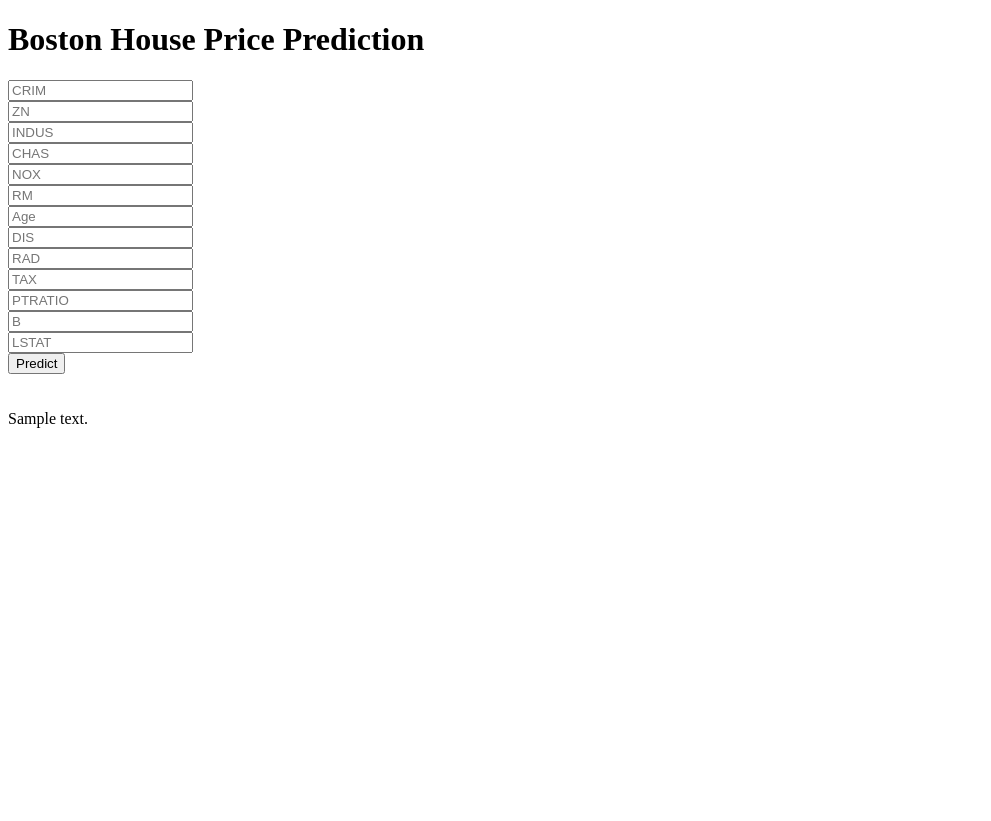
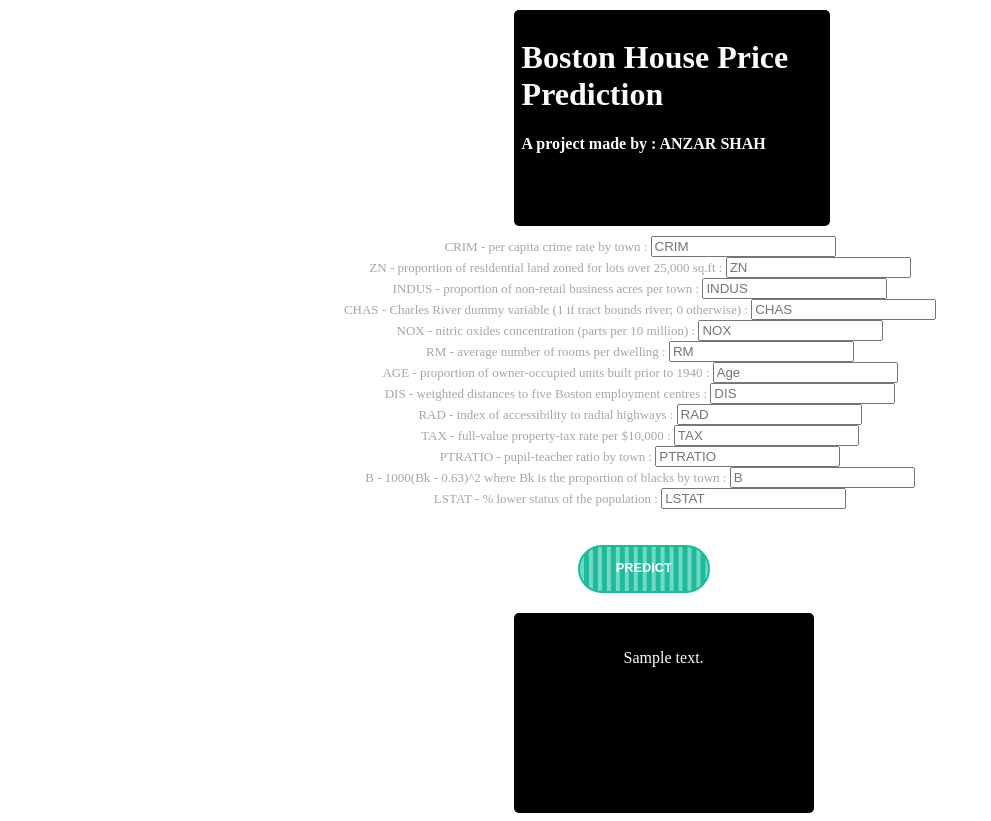
Before and after one commit to anzarshah/tourism_pred_data, a Flask app: template templates/home.html in a window 1280 px wide. Shown: the whole page, without its empty margins (0-991 px from the left). Before the commit the page ends 428 px from the top, so only its background shows below. Run offline with Flask 2, Linux system fonts and the light colour scheme; the template is opened without the code that fills it: most values are stand-ins (such as "Sample title", 1, 10 or a date in 2020); parts of the project's set-up code (start-up, migrations or seed data) failed here and were passed over.

Commit message:
Last commit

```diff
--- /dev/null
+++ b/static/css/style.css
@@ -0,0 +1,89 @@
+
+.login{
+    background-color: #000000;
+    padding: 8px;
+    border-radius: 5px;
+    color: rgb(252, 252, 252);
+    margin: 10px;
+    width: 300px;
+    height: 200px;
+    margin-left: 40%;
+}
+.pred{
+    background-color: #000000;
+    color: rgb(252, 252, 252);
+    width: 300px;
+    border-radius: 5px;
+    height: 200px;
+    margin-left: 40%;
+    text-align: center;
+
+}
+.formact{
+  margin: 10px;
+  color: rgb(168, 165, 165);
+  font-size: small;
+  text-align: center;
+
+}
+
+.textbelow{
+  font-size: small;
+  color: rgb(76, 76, 76);
+  margin-left: 20%;
+
+}
+
+
+
+
+.btn {
+    box-sizing: border-box;
+    -webkit-appearance: none;
+       -moz-appearance: none;
+            appearance: none;
+    background-color: transparent;
+    border: 2px solid #e74c3c;
+    border-radius: 0.6em;
+    color: #e74c3c;
+    cursor: pointer;
+    display: flex;
+    align-self: center;
+    font-size: 0.8rem;
+    font-weight: 400;
+    line-height: 1;
+    margin: 20px;
+    padding: 1.2em 2.8em;
+    text-decoration: none;
+    text-align: center;
+    text-transform: uppercase;
+    font-family: "Montserrat", sans-serif;
+    font-weight: 700;
+    align-items: center;
+    margin-left: 45%;
+
+  }
+  .btn:hover, .btn:focus {
+    color: #fff;
+    outline: 0;
+  }
+
+  .first {
+    transition: box-shadow 300ms ease-in-out, color 300ms ease-in-out;
+  }
+  .first:hover {
+    box-shadow: 0 0 40px 40px #e74c3c inset;
+  }
+
+  .second {
+    border-radius: 2em;
+    border-color: #1abc9c;
+    color: #fff;
+    background-image: linear-gradient(to right, rgba(26, 188, 156, 0.6), rgba(26, 188, 156, 0.6) 5%, #1abc9c 5%, #1abc9c 10%, rgba(26, 188, 156, 0.6) 10%, rgba(26, 188, 156, 0.6) 15%, #1abc9c 15%, #1abc9c 20%, rgba(26, 188, 156, 0.6) 20%, rgba(26, 188, 156, 0.6) 25%, #1abc9c 25%, #1abc9c 30%, rgba(26, 188, 156, 0.6) 30%, rgba(26, 188, 156, 0.6) 35%, #1abc9c 35%, #1abc9c 40%, rgba(26, 188, 156, 0.6) 40%, rgba(26, 188, 156, 0.6) 45%, #1abc9c 45%, #1abc9c 50%, rgba(26, 188, 156, 0.6) 50%, rgba(26, 188, 156, 0.6) 55%, #1abc9c 55%, #1abc9c 60%, rgba(26, 188, 156, 0.6) 60%, rgba(26, 188, 156, 0.6) 65%, #1abc9c 65%, #1abc9c 70%, rgba(26, 188, 156, 0.6) 70%, rgba(26, 188, 156, 0.6) 75%, #1abc9c 75%, #1abc9c 80%, rgba(26, 188, 156, 0.6) 80%, rgba(26, 188, 156, 0.6) 85%, #1abc9c 85%, #1abc9c 90%, rgba(26, 188, 156, 0.6) 90%, rgba(26, 188, 156, 0.6) 95%, #1abc9c 95%, #1abc9c 100%);
+    background-position: 0 0;
+    background-size: 70%;
+    transition: background 300ms ease-in-out;
+  }
+  .second:hover {
+    background-position: 100px;
+  }
--- a/templates/home.html
+++ b/templates/home.html
@@ -7,6 +7,7 @@
   <link href='https://fonts.googleapis.com/css?family=Pacifico' rel='stylesheet' type='text/css'>
 <link href='https://fonts.googleapis.com/css?family=Arimo' rel='stylesheet' type='text/css'>
 <link href='https://fonts.googleapis.com/css?family=Hind:300' rel='stylesheet' type='text/css'>
+<link href="../static/css/style.css" rel="stylesheet" type="text/css">
 <link href='https://fonts.googleapis.com/css?family=Open+Sans+Condensed:300' rel='stylesheet' type='text/css'>
 
 
@@ -15,34 +16,57 @@
 <body>
  <div class="login">
 	<h1>Boston House Price Prediction</h1>
+    <h4>A project made by : ANZAR SHAH</h4>
+    </div>
+     <!-- Main Input For Receiving Query to our ML -->
+    <form  class="formact" action="{{ url_for('predict')}}"method="post">
+        CRIM - per capita crime rate by town :
+      <input type="text" name="CRIM" placeholder="CRIM" required="required" /><br>
+      ZN - proportion of residential land zoned for lots over 25,000 sq.ft :
+    	<input type="text" name="ZN" placeholder="ZN" required="required" /><br>
+        INDUS - proportion of non-retail business acres per town :
+        <input type="text" name="INDUS" placeholder="INDUS" required="required" /><br>
+        CHAS - Charles River dummy variable (1 if tract bounds river; 0 otherwise) :
+        <input type="text" name="CHAS" placeholder="CHAS" required="required" /><br>
+        NOX - nitric oxides concentration (parts per 10 million) :
+        <input type="text" name="NOX" placeholder="NOX" required="required" /><br>
+        RM - average number of rooms per dwelling :
+        <input type="text" name="RM" placeholder="RM" required="required" /><br>
+        AGE - proportion of owner-occupied units built prior to 1940 :
+        <input type="text" name="Age" placeholder="Age" required="required" /><br>
+        DIS - weighted distances to five Boston employment centres :
+        <input type="text" name="DIS" placeholder="DIS" required="required" /><br>
+        RAD - index of accessibility to radial highways :
+        <input type="text" name="RAD" placeholder="RAD" required="required" /><br>
+        TAX - full-value property-tax rate per $10,000 :
+        <input type="text" name="TAX" placeholder="TAX" required="required" /><br>
+        PTRATIO - pupil-teacher ratio by town :
+        <input type="text" name="PTRATIO" placeholder="PTRATIO" required="required" /><br>
+        B - 1000(Bk - 0.63)^2 where Bk is the proportion of blacks by town :
+        <input type="text" name="B" placeholder="B" required="required" /><br>
+        LSTAT - % lower status of the population :
+        <input type="text" name="LSTAT" placeholder="LSTAT" required="required" /><br>
 
-     <!-- Main Input For Receiving Query to our ML -->
-    <form action="{{ url_for('predict')}}"method="post">
-      <input type="text" name="CRIM" placeholder="CRIM" required="required" /><br>
-    	<input type="text" name="ZN" placeholder="ZN" required="required" /><br>
-        <input type="text" name="INDUS" placeholder="INDUS" required="required" /><br>
-        <input type="text" name="CHAS" placeholder="CHAS" required="required" /><br>
-        <input type="text" name="NOX" placeholder="NOX" required="required" /><br>
-        <input type="text" name="RM" placeholder="RM" required="required" /><br>
-        <input type="text" name="Age" placeholder="Age" required="required" /><br>
-        <input type="text" name="DIS" placeholder="DIS" required="required" /><br>
-        <input type="text" name="RAD" placeholder="RAD" required="required" /><br>
-        <input type="text" name="TAX" placeholder="TAX" required="required" /><br>
-        <input type="text" name="PTRATIO" placeholder="PTRATIO" required="required" /><br>
-        <input type="text" name="B" placeholder="B" required="required" /><br>
-        <input type="text" name="LSTAT" placeholder="LSTAT" required="required" /><br>
+       <br>
+
+
+        <button type="submit" class="btn second">Predict</button>
+
+
+    </form>
+
+   <div class="pred">
+    <br>
+    <br>
+
+    {{prediction_text}}
+
+   </div>
 
 
 
-        <button type="submit" class="btn btn-primary btn-block btn-large">Predict</button>
-    </form>
-
-   <br>
-   <br>
 
 
- </div>
- {{prediction_text}}
 
 </body>
 </html>
```
Also changed, not shown: README.md, 1 other file.
